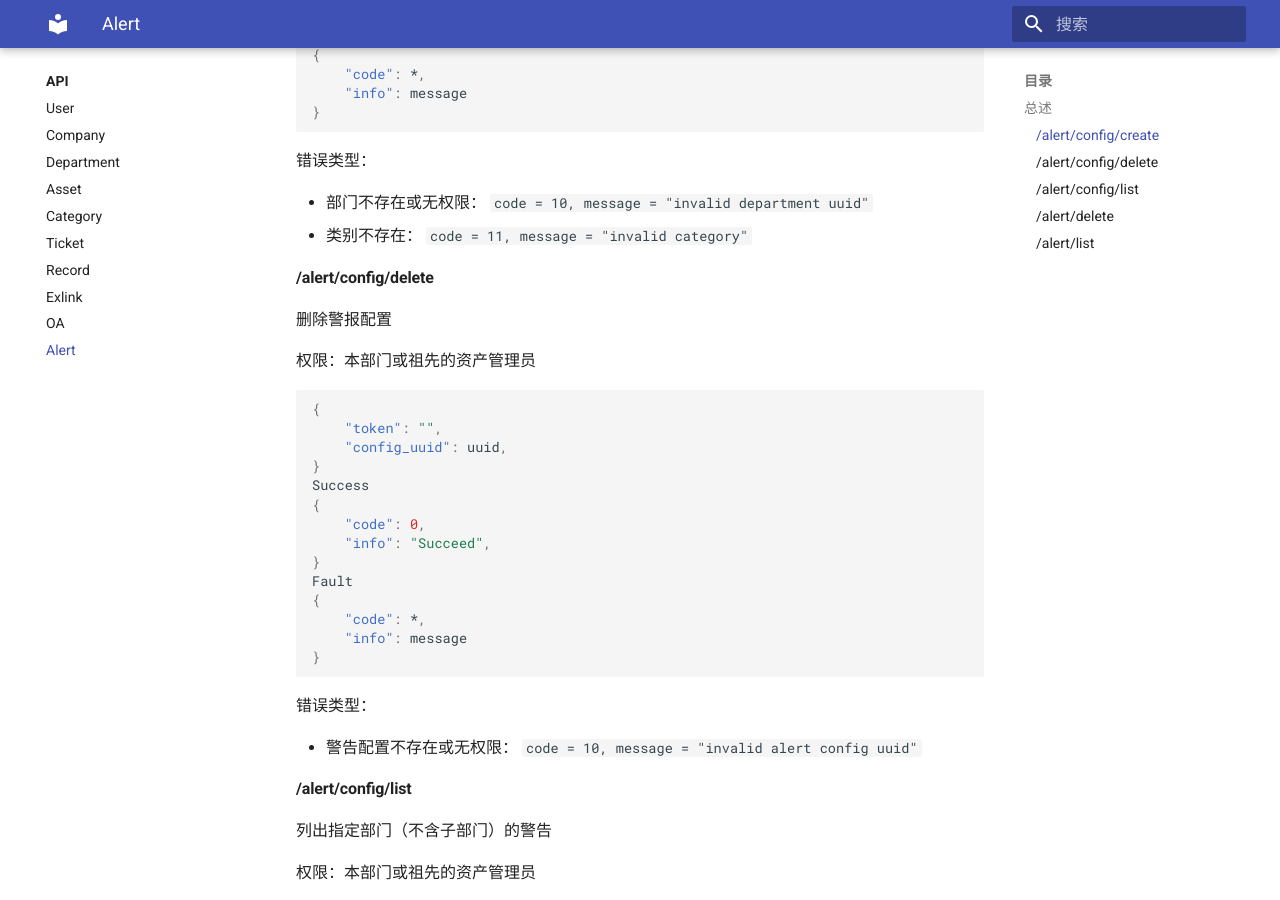
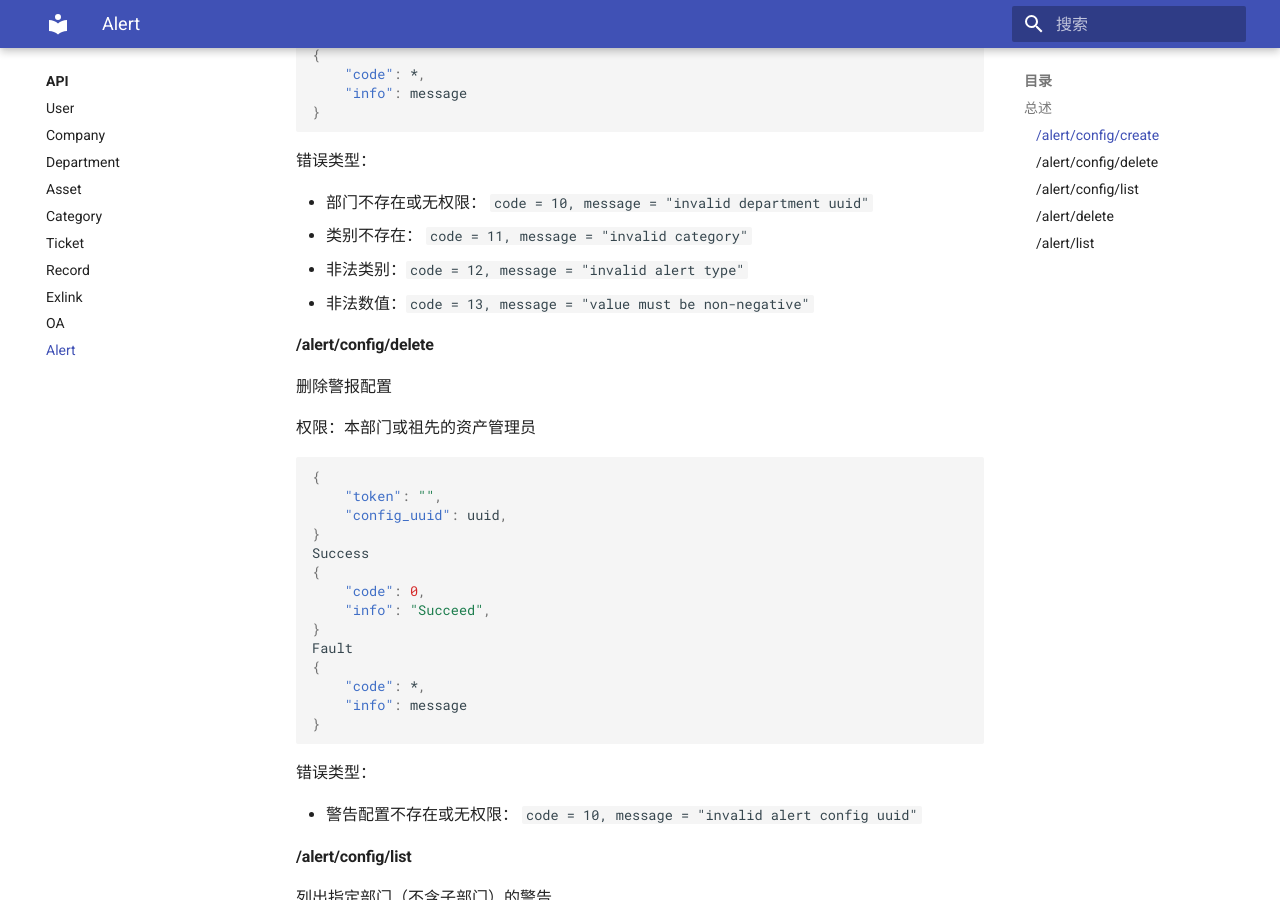
Before and after one commit to kuritas/asseta-docs, an MkDocs documentation site: the page built from docs/API/alert.md, in a window 1280 px wide and 900 px high, scrolled down 961 px. Built offline with MkDocs 1.6.1 and Material for MkDocs 9.7.7, drawn with Linux system fonts in a browser that asks for light colours.

Commit message:
add: alert/config/create more errors

```diff
--- a/docs/API/alert.md
+++ b/docs/API/alert.md
@@ -45,6 +45,8 @@ Fault
 
 - 部门不存在或无权限： `code = 10, message = "invalid department uuid"`
 - 类别不存在： `code = 11, message = "invalid category"`
+- 非法类别：`code = 12, message = "invalid alert type"`
+- 非法数值：`code = 13, message = "value must be non-negative"`
 
 #### /alert/config/delete
 
```
